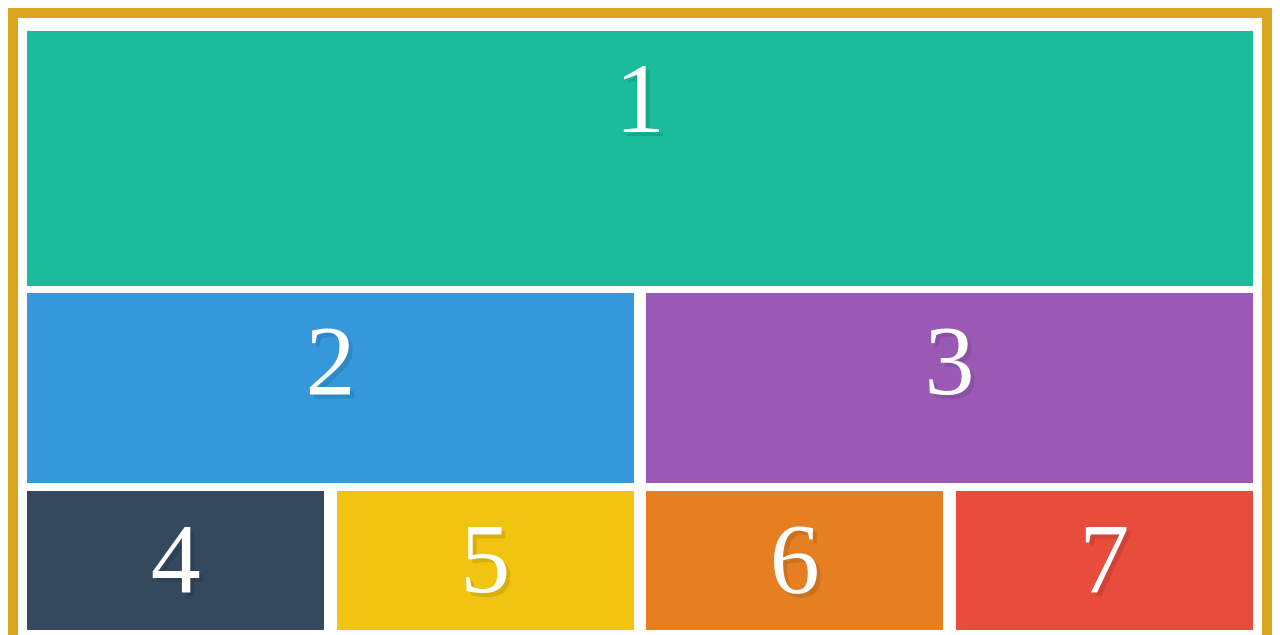
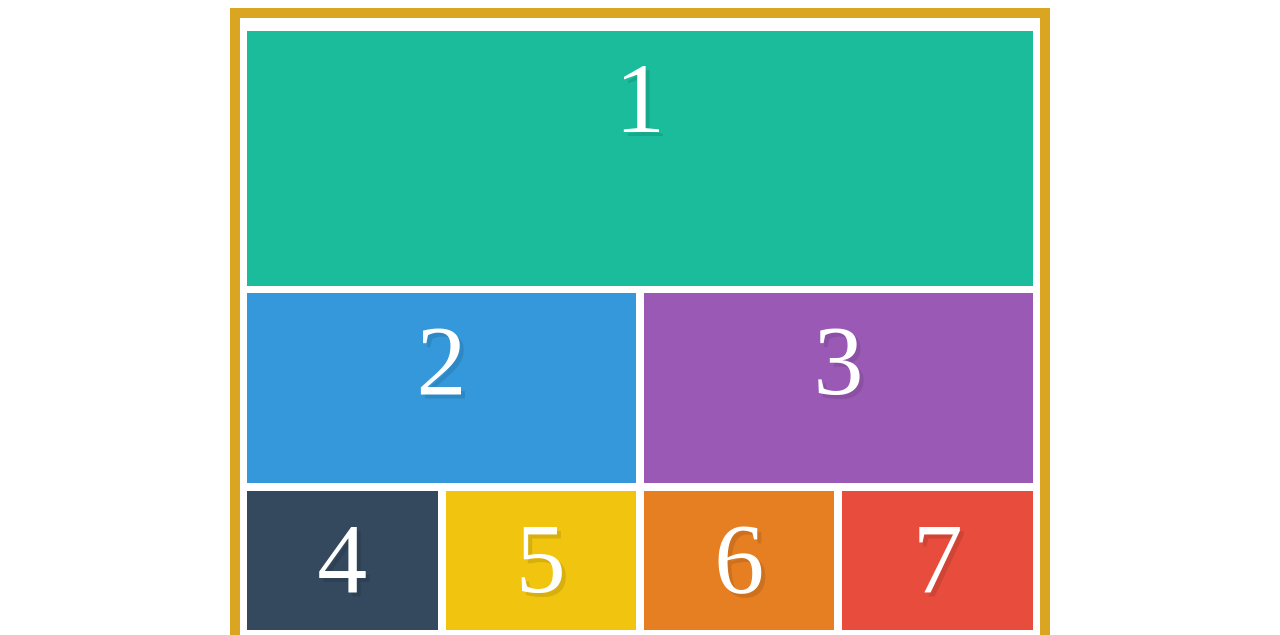
Before and after one commit to Maxwellspring/Flexbox-Practice, a plain HTML site: page intro-to-flexbox-Maxwellspring-master/index.html in a window 1280 px wide. Shown: the top 635 px of the page. Drawn offline with Linux system fonts and the light colour scheme.

Commit message:
Update flex.css

```diff
--- a/intro-to-flexbox-Maxwellspring-master/flex.css
+++ b/intro-to-flexbox-Maxwellspring-master/flex.css
@@ -36,6 +36,9 @@
   justify-content: space-around;
   padding-left: .25%;
   padding-right: .25%;
+  /* max-width: 820px; */
+  max-width: 820px;
+  margin: 0 auto;
 }
 
 [class^="box"] {
```
